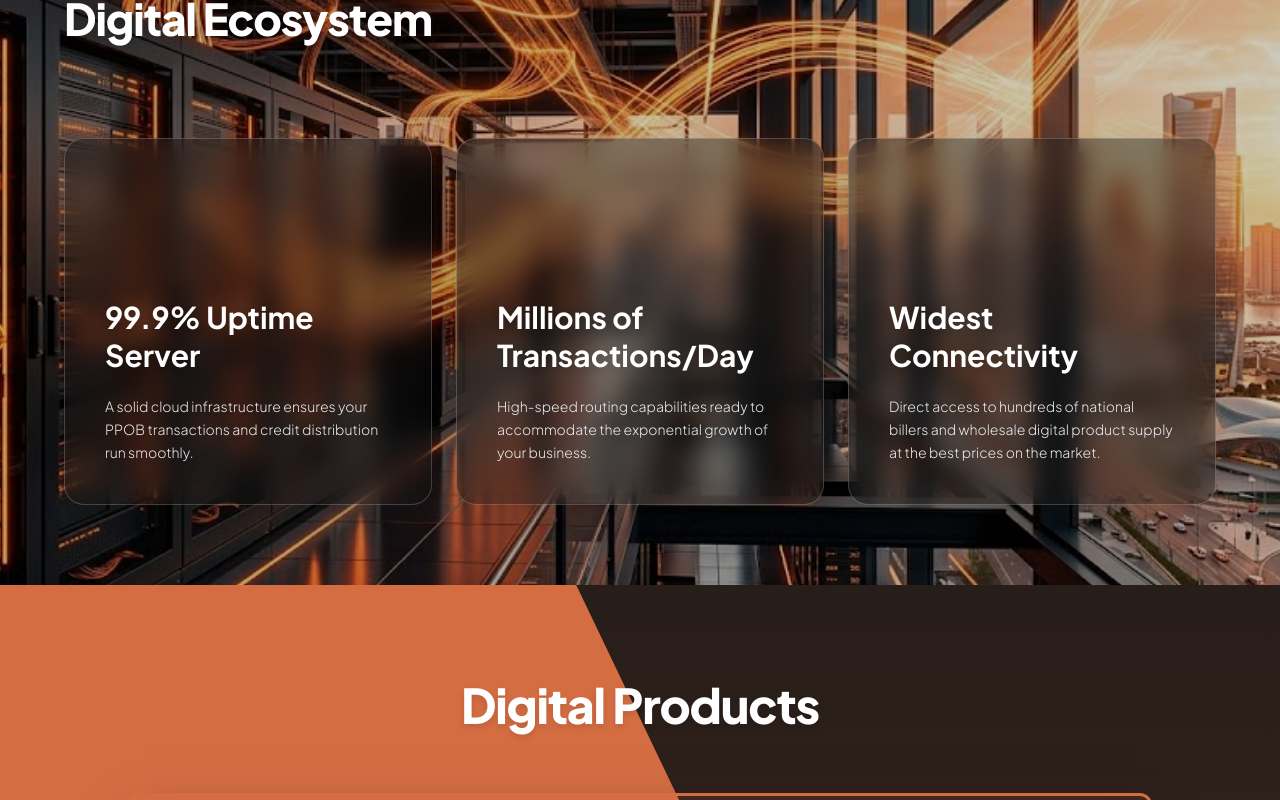
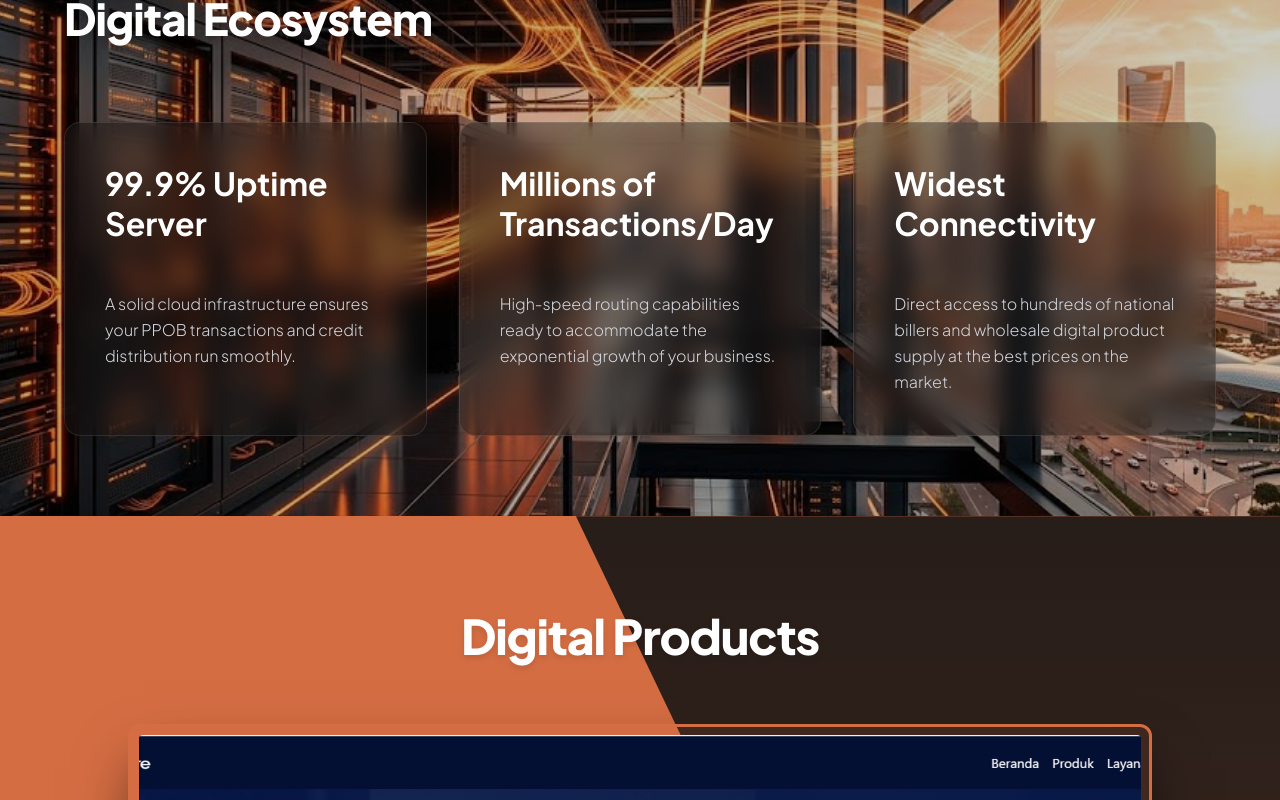
Before and after one commit to fajaravianto/kopedia-landing-page, an Angular app: page / in a window 1280 px wide. Shown: the part 1760-2560 px from the top of the page. Built offline with nearby package versions, Linux system fonts and the light colour scheme.

Commit message:
Update: Merapihkan header dan sub header pada glasmorphism  ornamen why kopedia by kohinoor

```diff
--- a/src/app/app.html
+++ b/src/app/app.html
@@ -89,37 +89,31 @@
       </div>
 
      <!-- Bottom: 3 Glassmorphism Cards -->
-      <div class="grid grid-cols-1 md:grid-cols-3 gap-6 mt-16 md:mt-24">
+   <div class="grid grid-cols-1 md:grid-cols-3 gap-6 md:gap-8 mt-12 md:mt-20 items-stretch">
 
-        <!-- Card 1: Uptime -->
-        <div data-aos="fade-up" data-aos-delay="100" class="bg-[#141414]/40 backdrop-blur-md border border-white/20 p-8 md:p-10 pt-32 md:pt-40 rounded-[20px] shadow-2xl flex flex-col justify-start min-h-85 hover:bg-[#141414]/60 transition-colors duration-500">
-          <!-- KUNCI: Penambahan min-h-20 memastikan ruang judul selalu sama -->
-          <h3 class="text-3xl font-bold mb-4 leading-tight drop-shadow-md min-h-20">
+  <div data-aos="fade-up" data-aos-delay="100" class="w-full bg-[#141414]/40 backdrop-blur-md border border-white/10 rounded-2xl p-8 md:p-10 flex flex-col justify-start text-left h-full transition-transform hover:-translate-y-2 duration-300">
+    <h3 class="text-3xl md:text-[32px] font-bold text-white mb-6 md:mb-10 leading-tight md:min-h-22">
       99.9% Uptime Server
     </h3>
-          <p class="text-sm text-gray-100 leading-relaxed font-light opacity-95">
+    <p class="text-sm md:text-base text-gray-300 font-light leading-relaxed">
       A solid cloud infrastructure ensures your PPOB transactions and credit distribution run smoothly.
     </p>
   </div>
 
-        <!-- Card 2: Transactions -->
-        <div data-aos="fade-up" data-aos-delay="200" class="bg-[#141414]/40 backdrop-blur-md border border-white/20 p-8 md:p-10 pt-32 md:pt-40 rounded-[20px] shadow-2xl flex flex-col justify-start min-h-85 hover:bg-[#141414]/60 transition-colors duration-500">
-          <!-- KUNCI: Penambahan min-h-20 -->
-          <h3 class="text-3xl font-bold mb-4 leading-tight drop-shadow-md min-h-20">
-            Millions of <br> Transactions/Day
+  <div data-aos="fade-up" data-aos-delay="200" class="w-full bg-[#141414]/40 backdrop-blur-md border border-white/10 rounded-2xl p-8 md:p-10 flex flex-col justify-start text-left h-full transition-transform hover:-translate-y-2 duration-300">
+    <h3 class="text-3xl md:text-[32px] font-bold text-white mb-6 md:mb-10 leading-tight md:min-h-22">
+      Millions of<br>Transactions/Day
     </h3>
-          <p class="text-sm text-gray-100 leading-relaxed font-light opacity-95">
+    <p class="text-sm md:text-base text-gray-300 font-light leading-relaxed">
       High-speed routing capabilities ready to accommodate the exponential growth of your business.
     </p>
   </div>
 
-        <!-- Card 3: Connectivity -->
-        <div data-aos="fade-up" data-aos-delay="300" class="bg-[#141414]/40 backdrop-blur-md border border-white/20 p-8 md:p-10 pt-32 md:pt-40 rounded-[20px] shadow-2xl flex flex-col justify-start min-h-85 hover:bg-[#141414]/60 transition-colors duration-500">
-          <!-- KUNCI: Penambahan min-h-20 -->
-          <h3 class="text-3xl font-bold mb-4 leading-tight drop-shadow-md min-h-20">
+  <div data-aos="fade-up" data-aos-delay="300" class="w-full bg-[#141414]/40 backdrop-blur-md border border-white/10 rounded-2xl p-8 md:p-10 flex flex-col justify-start text-left h-full transition-transform hover:-translate-y-2 duration-300">
+    <h3 class="text-3xl md:text-[32px] font-bold text-white mb-6 md:mb-10 leading-tight md:min-h-22">
       Widest Connectivity
     </h3>
-          <p class="text-sm text-gray-100 leading-relaxed font-light opacity-95">
+    <p class="text-sm md:text-base text-gray-300 font-light leading-relaxed">
       Direct access to hundreds of national billers and wholesale digital product supply at the best prices on the market.
     </p>
   </div>
```
Lines whose indentation alone changed are shown as unchanged.
